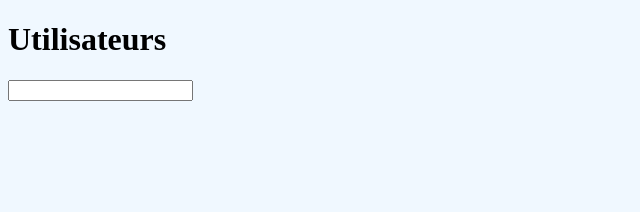
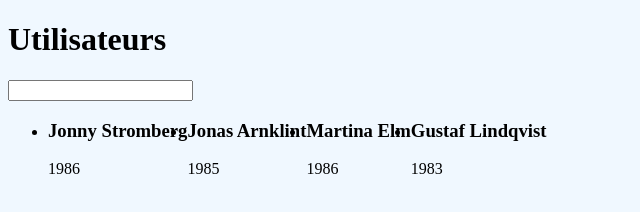
Before and after one commit to oliv-gach/mmi-blois-td1B, a plain HTML site: page index.html in a window 1280 px wide. Shown: the whole page, without its empty margins (0-640 px from the left). Drawn offline with Linux system fonts and the light colour scheme.

Commit message:
Modification de l'index en ajoutant des li user et en mettant a jours les liens des script just avant la balise body

```diff
--- a/index.html
+++ b/index.html
@@ -6,18 +6,40 @@
    <meta name="viewport" content="width=device-width, initial-scale=1.0">
    <meta http-equiv="X-UA-Compatible" content="ie=edge">
    <title>Document</title>
+
    <link rel="stylesheet" href="css/layout.css">
    <link rel="stylesheet" id="theme" href="css/light.css">
-   <script src="js/list.js"></script>
+
 </head>
 
 <body>
    <h1>Utilisateurs</h1>
    <div id="user-list-search">
       <input class="search" />
-      <ul id="users" class="user-list list"></ul>
+      <ul id="users" class="user-list list">
+               <li>
+            <!-- The innerHTML of children with class="name" becomes this items "name" value -->
+                 <h3 class="user-name">Jonny Stromberg</h3>
+                 <p class="born">1986</p>
+               </li>
+               <li>
+                 <h3 class="user-name">Jonas Arnklint</h3>
+                 <p class="born">1985</p>
+               </li>
+               <li>
+                 <h3 class="user-name">Martina Elm</h3>
+                 <p class="born">1986</p>
+               </li>
+               <li>
+                 <h3 class="user-name">Gustaf Lindqvist</h3>
+                 <p class="born">1983</p>
+               </li>
 
-   </div>
+
+
+      </ul>
+      <script src="js/list.min.js"></script>
+      <script src="js/list.js"></script>
 </body>
 
 </html>
```
